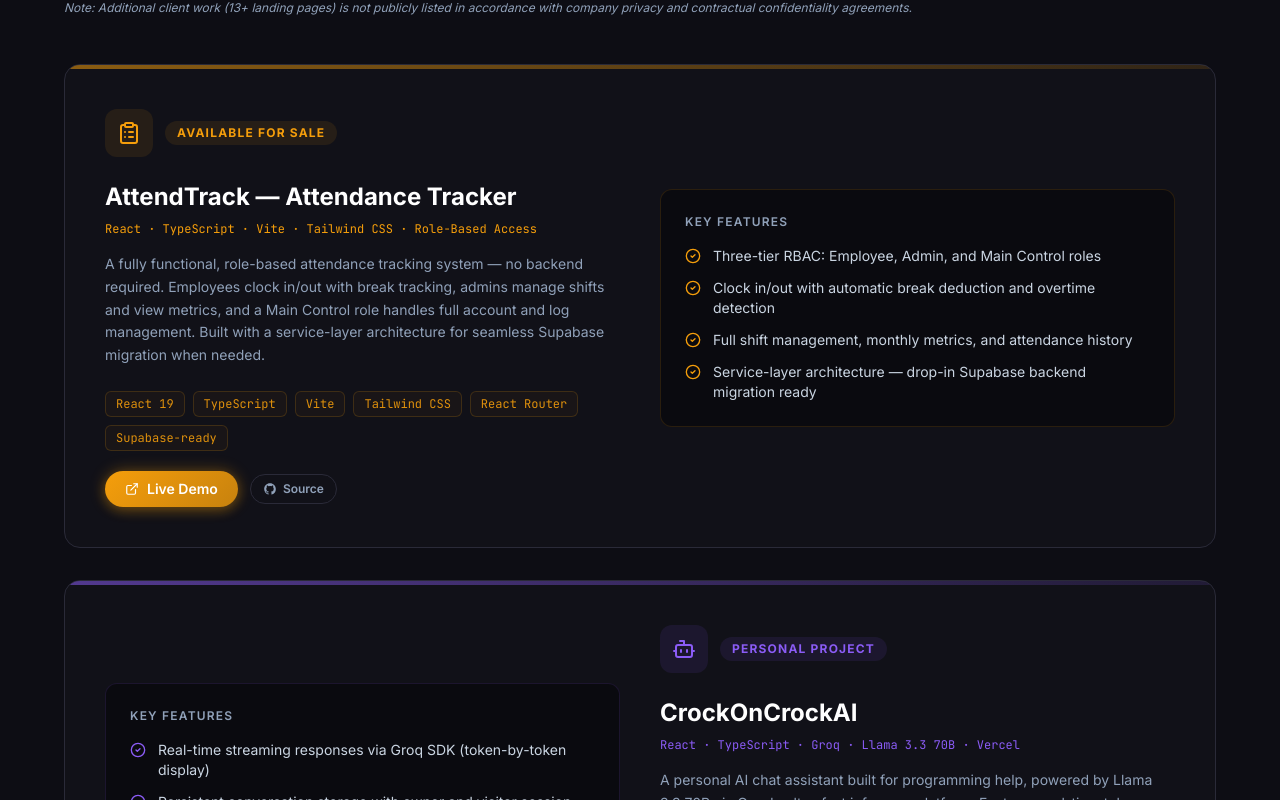
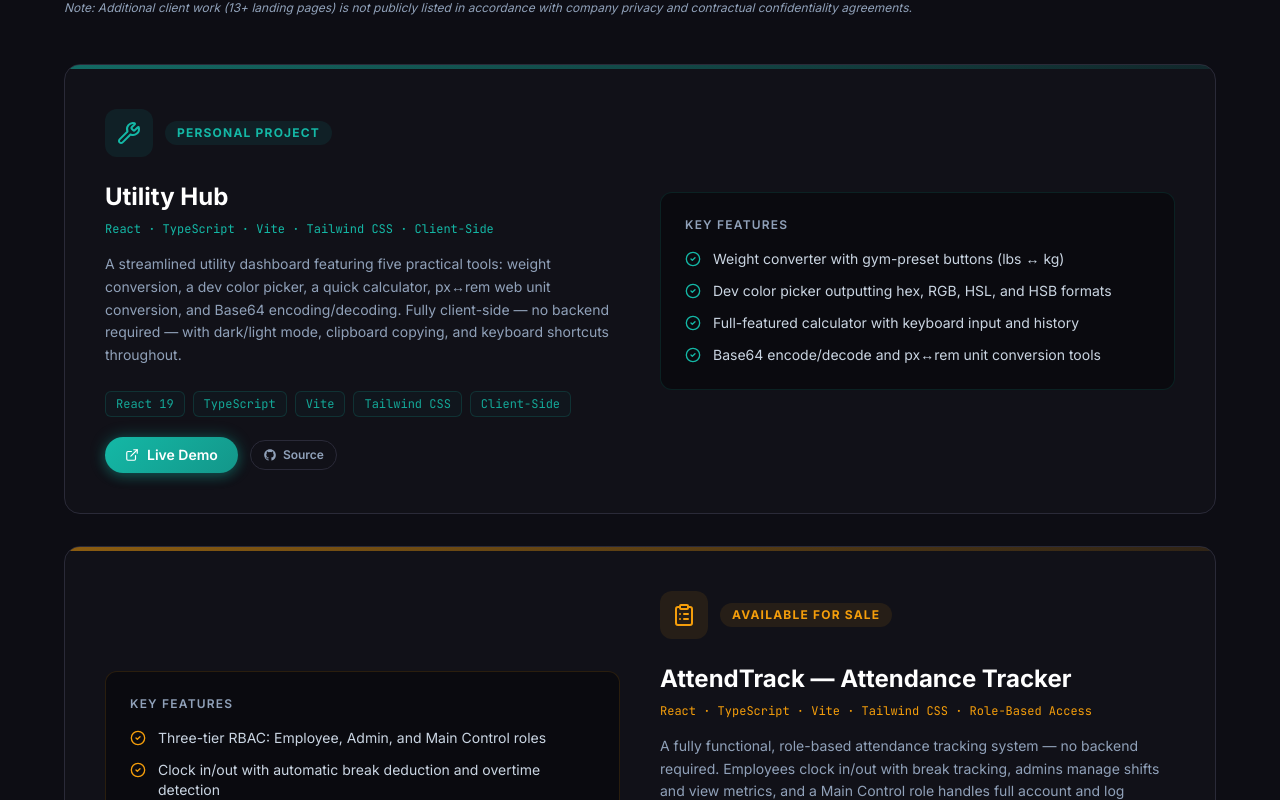
Before and after one commit to codingbrain01/codingbrain, a React (Vite) app: page / in a window 1280 px wide. Shown: the part 3980-4780 px from the top of the page. Built offline with nearby package versions, Linux system fonts and the light colour scheme.

Commit message:
update: added project utilityhub

```diff
--- a/src/components/Projects.tsx
+++ b/src/components/Projects.tsx
@@ -1,6 +1,6 @@
 import { useRef } from 'react';
 import { motion, useInView } from 'framer-motion';
-import { Monitor, Send, Layout, CheckCircle2, ExternalLink, Bot, ClipboardList } from 'lucide-react';
+import { Monitor, Send, Layout, CheckCircle2, ExternalLink, Bot, ClipboardList, Wrench } from 'lucide-react';
 
 const GitHubIcon = () => (
   <svg viewBox="0 0 24 24" className="w-3.5 h-3.5" fill="currentColor">
@@ -15,6 +15,7 @@
   layout:        <Layout size={24} />,
   bot:           <Bot size={24} />,
   clipboardList: <ClipboardList size={24} />,
+  wrench:        <Wrench size={24} />,
 };
 
 function FeaturedProject({
--- a/src/data/resume.ts
+++ b/src/data/resume.ts
@@ -86,6 +86,26 @@
 ];
 
 export const projects = [
+  {
+    id: 'utilityhub',
+    featured: true,
+    badge: 'Personal Project',
+    title: 'Utility Hub',
+    tagline: 'React · TypeScript · Vite · Tailwind CSS · Client-Side',
+    description:
+      'A streamlined utility dashboard featuring five practical tools: weight conversion, a dev color picker, a quick calculator, px↔rem web unit conversion, and Base64 encoding/decoding. Fully client-side — no backend required — with dark/light mode, clipboard copying, and keyboard shortcuts throughout.',
+    highlights: [
+      'Weight converter with gym-preset buttons (lbs ↔ kg)',
+      'Dev color picker outputting hex, RGB, HSL, and HSB formats',
+      'Full-featured calculator with keyboard input and history',
+      'Base64 encode/decode and px↔rem unit conversion tools',
+    ],
+    tags: ['React 19', 'TypeScript', 'Vite', 'Tailwind CSS', 'Client-Side'],
+    accentColor: '#14b8a6',
+    icon: 'wrench',
+    url: 'https://utilityhubphi.vercel.app/',
+    github: 'https://github.com/codingbrain01/utilityhub',
+  },
   {
     id: 'attendance-tracker',
     featured: true,
```
Also changed, not shown: 1 other file (tests, documents, lock files or other folders).
